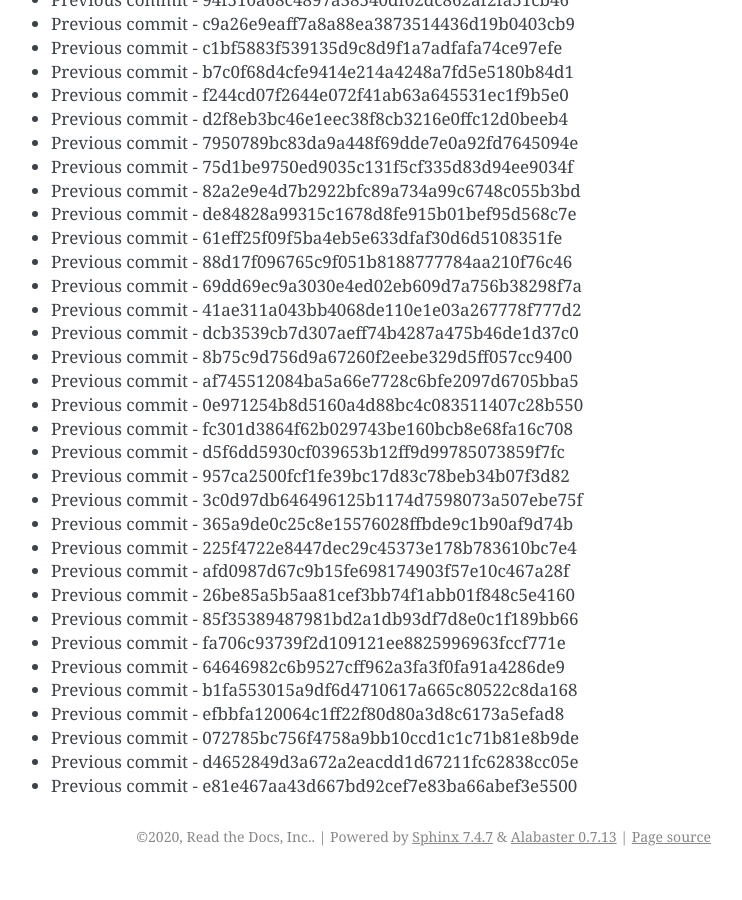
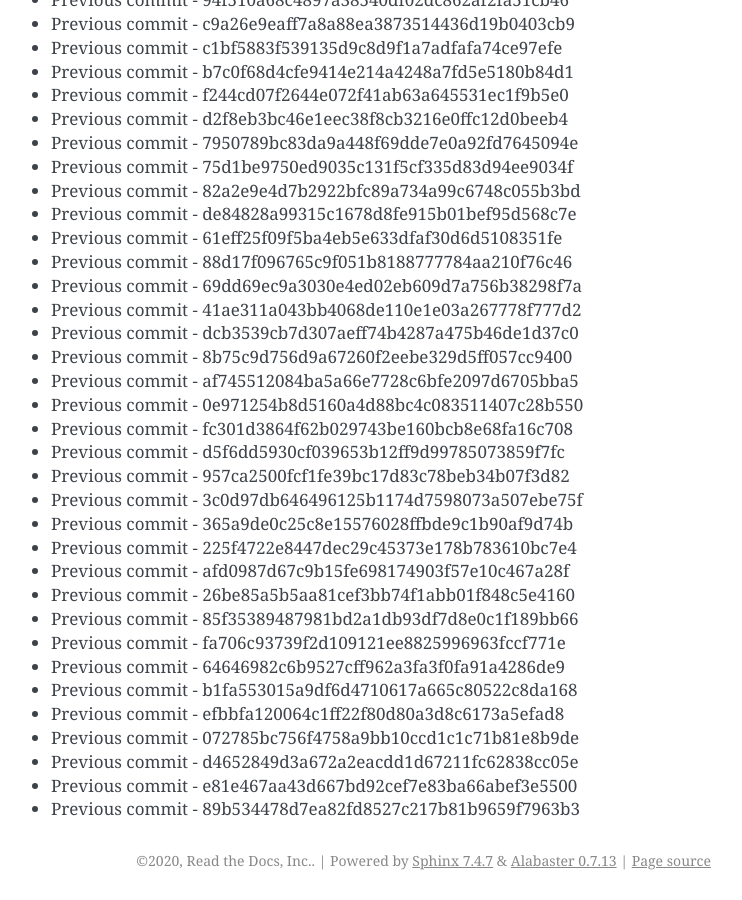
Before and after one commit to readthedocs/rtd-git-stresstest, a Sphinx documentation site: the page built from docs/updates.rst, in a window 1280 px wide and 900 px high, scrolled down 20954 px. Shown: the whole window, without its empty margins (399-1141 px from the left). Built offline with Sphinx 7.4.7, drawn with Linux system fonts in a browser that asks for light colours; before the commit the page ends 21830 px from its top, so only the background shows below that.

Commit message:
Generating commit from previous: 89b534478d7ea82fd8527c217b81b9659f7963b3

```diff
--- a/docs/updates.rst
+++ b/docs/updates.rst
@@ -912,3 +912,4 @@ It can be tested for any performance characteristics.
 * Previous commit - 072785bc756f4758a9bb10ccd1c1c71b81e8b9de
 * Previous commit - d4652849d3a672a2eacdd1d67211fc62838cc05e
 * Previous commit - e81e467aa43d667bd92cef7e83ba66abef3e5500
+* Previous commit - 89b534478d7ea82fd8527c217b81b9659f7963b3
```
